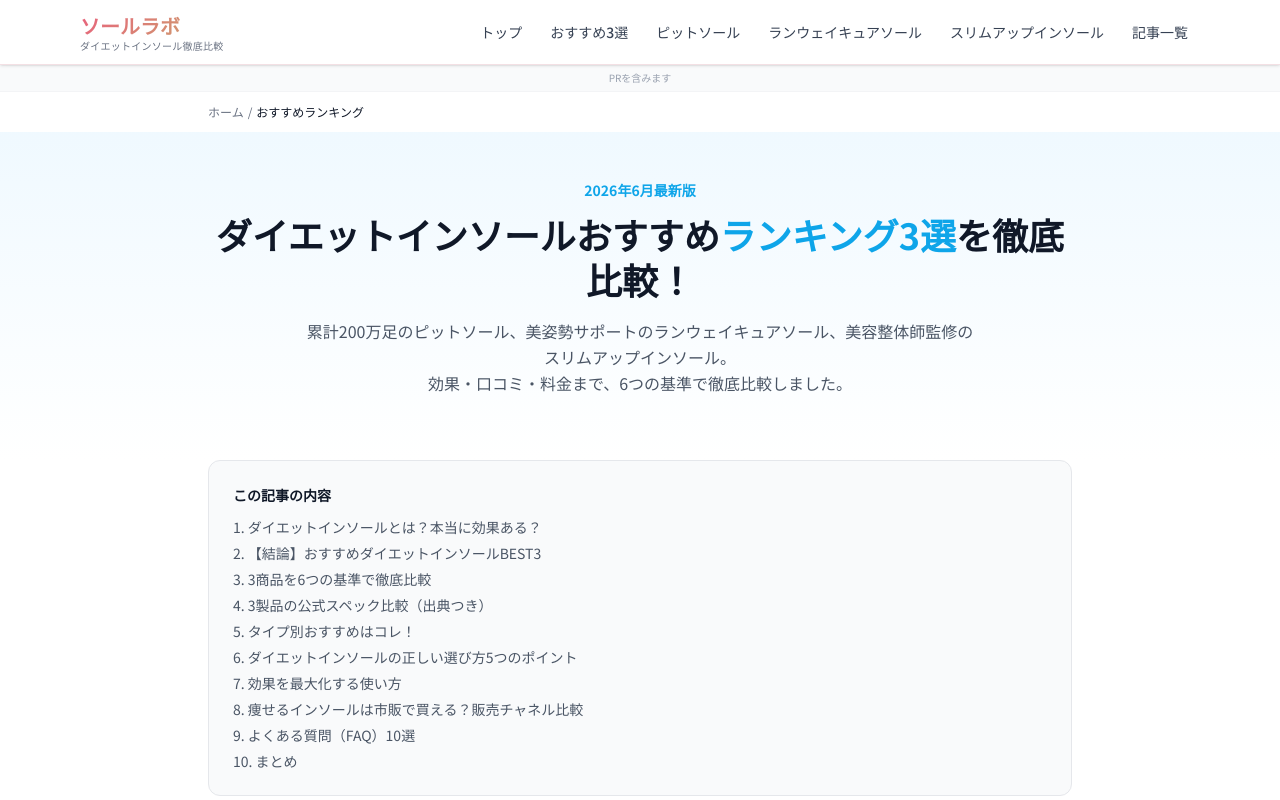
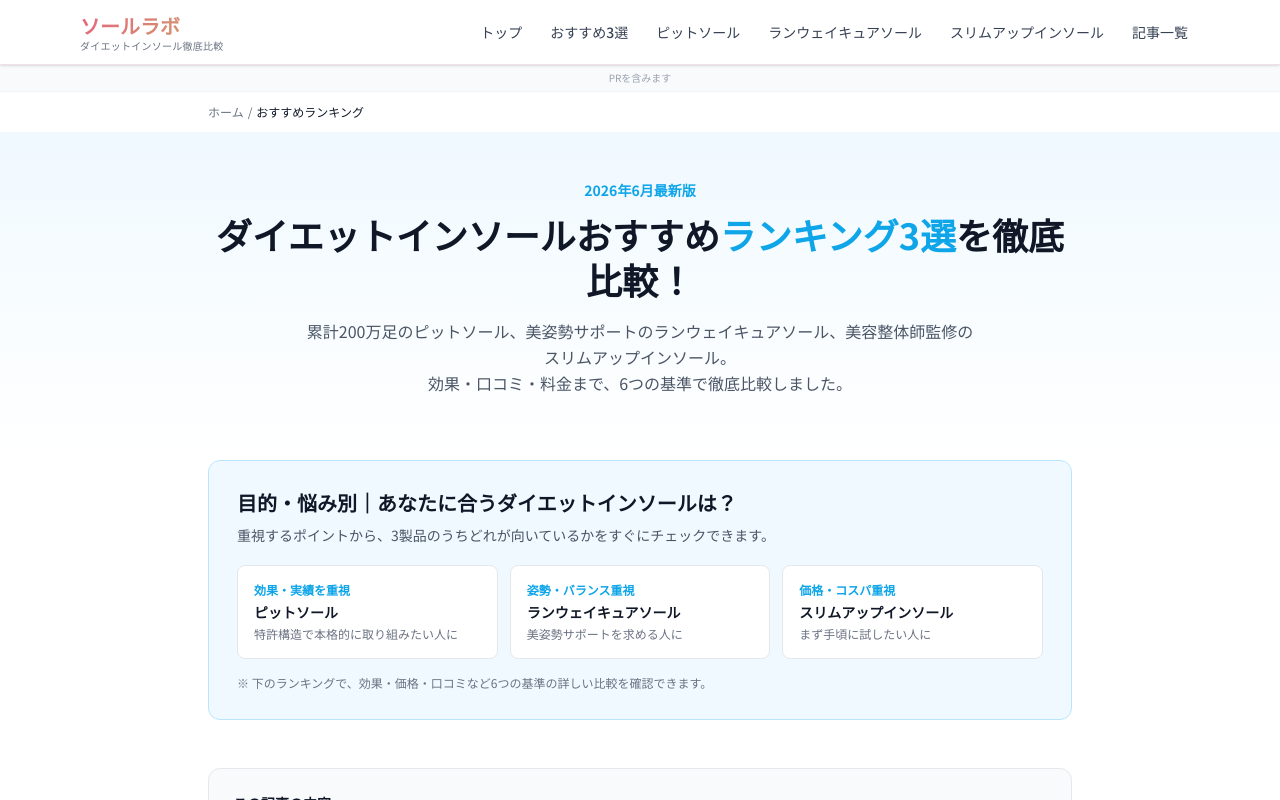
Before and after one commit to webmaster0818/sole-lab, a Next.js app: page /ranking in a window 1280 px wide. Shown: the top 800 px of the page. Built offline with nearby package versions, Linux system fonts and the light colour scheme.

Commit message:
②ranking上部に目的・悩み別早見表(CVR導線)。sitemap更新

```diff
--- a/app/ranking/page.tsx
+++ b/app/ranking/page.tsx
@@ -154,6 +154,38 @@ export default function RankingPage() {
         </div>
       </section>
 
+      {/* 悩み・目的別 早見表（CVR導線） */}
+      <section className="max-w-4xl mx-auto px-4 mb-12">
+        <div className="bg-[#f0f9ff] border border-[#bae6fd] rounded-xl p-5 md:p-7">
+          <h2 className="text-base md:text-xl font-bold text-gray-900 mb-2">
+            目的・悩み別｜あなたに合うダイエットインソールは？
+          </h2>
+          <p className="text-sm text-gray-600 mb-5">
+            重視するポイントから、3製品のうちどれが向いているかをすぐにチェックできます。
+          </p>
+          <div className="grid grid-cols-1 md:grid-cols-3 gap-3">
+            <Link href="/pitsole/" className="block bg-white border border-gray-200 rounded-lg p-4 hover:border-[#0ea5e9] transition-colors group">
+              <p className="text-xs font-bold text-[#0ea5e9] mb-1">効果・実績を重視</p>
+              <p className="text-sm font-bold text-gray-900 group-hover:text-[#0ea5e9]">ピットソール</p>
+              <p className="text-xs text-gray-500 mt-1">特許構造で本格的に取り組みたい人に</p>
+            </Link>
+            <Link href="/runway-cure-sole/" className="block bg-white border border-gray-200 rounded-lg p-4 hover:border-[#0ea5e9] transition-colors group">
+              <p className="text-xs font-bold text-[#0ea5e9] mb-1">姿勢・バランス重視</p>
+              <p className="text-sm font-bold text-gray-900 group-hover:text-[#0ea5e9]">ランウェイキュアソール</p>
+              <p className="text-xs text-gray-500 mt-1">美姿勢サポートを求める人に</p>
+            </Link>
+            <Link href="/slim-up-insole/" className="block bg-white border border-gray-200 rounded-lg p-4 hover:border-[#0ea5e9] transition-colors group">
+              <p className="text-xs font-bold text-[#0ea5e9] mb-1">価格・コスパ重視</p>
+              <p className="text-sm font-bold text-gray-900 group-hover:text-[#0ea5e9]">スリムアップインソール</p>
+              <p className="text-xs text-gray-500 mt-1">まず手頃に試したい人に</p>
+            </Link>
+          </div>
+          <p className="text-xs text-gray-500 mt-4">
+            ※ 下のランキングで、効果・価格・口コミなど6つの基準の詳しい比較を確認できます。
+          </p>
+        </div>
+      </section>
+
       {/* Table of Contents */}
       <section className="max-w-4xl mx-auto px-4 mb-12">
         <div className="bg-gray-50 border border-gray-200 rounded-xl p-5 md:p-6">
```
Also changed, not shown: 2 other files (tests, documents, lock files or other folders).
